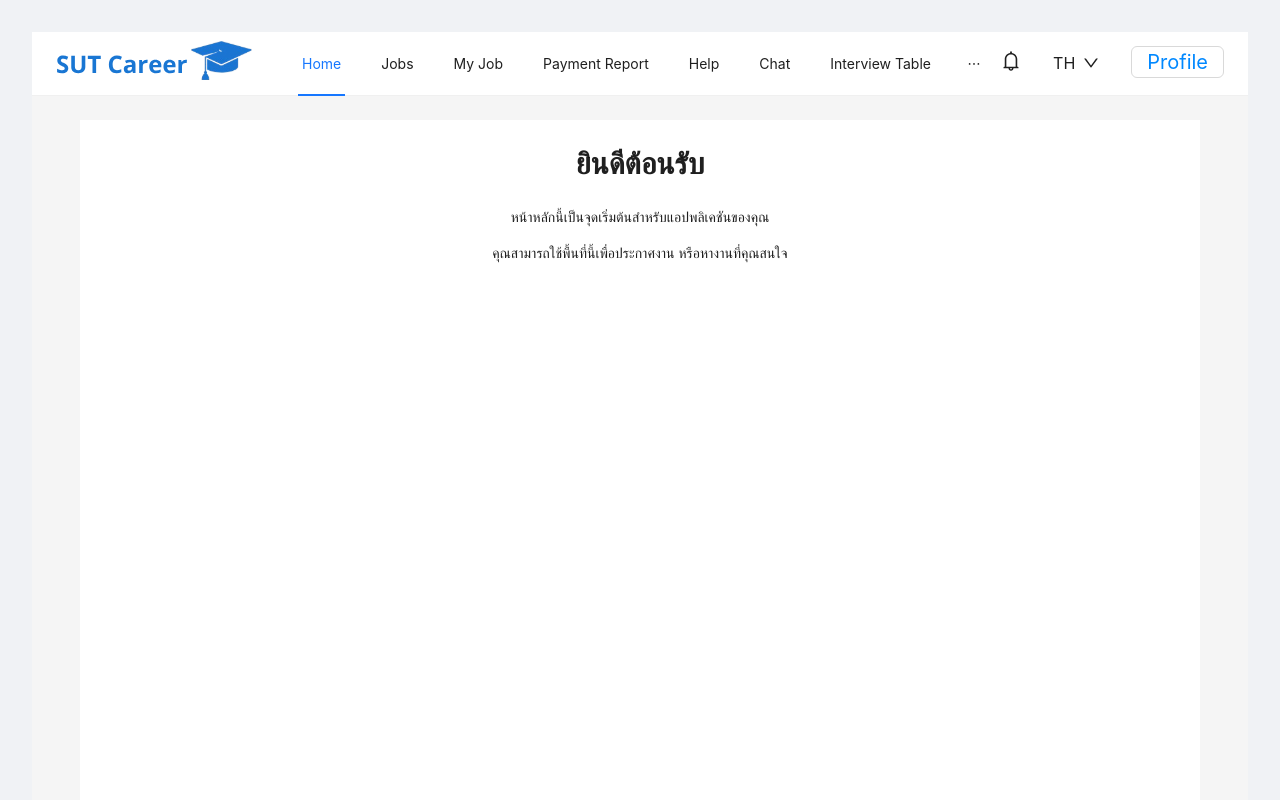
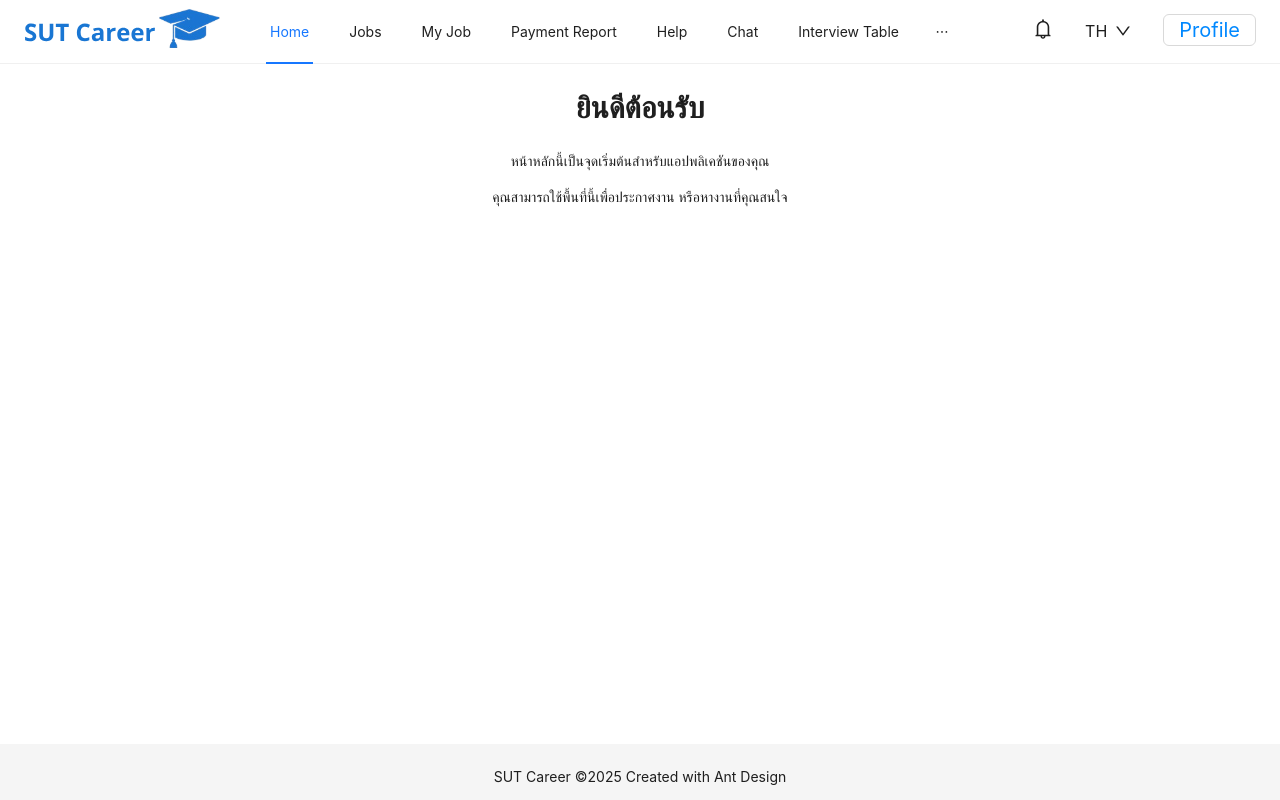
Before and after one commit to KBook22/SA-G08-1-68, a React (Vite) app in the folder frontend/: page / in a window 1280 px wide. Built offline with nearby package versions, Linux system fonts and the light colour scheme.

Commit message:
layout edit

```diff
--- a/frontend/src/App.css
+++ b/frontend/src/App.css
@@ -49,9 +49,9 @@
    ========================= */
 
 #root {
-  /* max-width: 1280px; */
+  max-width: 100%;
   margin: 0 auto;
-  padding: 2rem;
+  /* padding: 2rem; */
   text-align: center;
 }
 
--- a/frontend/src/layouts/FullLayout/index.tsx
+++ b/frontend/src/layouts/FullLayout/index.tsx
@@ -140,7 +140,7 @@ const FullLayout: React.FC = () => {
           </Space>
         </Flex>
       </Header>
-      <Content style={{ padding: "24px 48px" }}>
+      <Content>
         <Outlet context={context} />
       </Content>
       <Footer style={{ textAlign: "center" }}>
```
